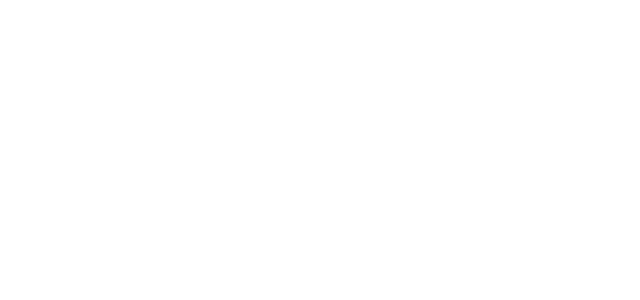
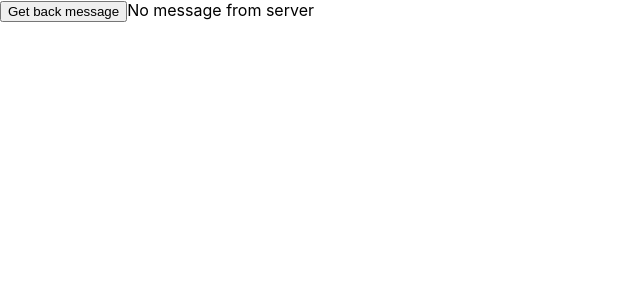
Before and after one commit to valentinEutrope/Smith, a React (Create React App) app: page /back in a window 1280 px wide. Shown: the top 300 px of the page, without its empty margins (0-640 px from the left). Built offline with nearby package versions, Linux system fonts and the light colour scheme.

Commit message:
Link between front&back done UPDATE : conflicts resolution

```diff
--- a/src/App.js
+++ b/src/App.js
@@ -4,6 +4,7 @@
 import Providers from "./Providers";
 import Home from "./Pages/Home";
 import Login from "./Pages/Login";
+import Back from "./Pages/Back";
 
 const App = () => {
   return (
@@ -16,6 +17,9 @@
           <Route exact path="/login">
             <Login />
           </Route>
+          <Route exact path="/back">
+            <Back />
+          </Route>
         </Switch>
       </Router>
     </Providers>
--- /dev/null
+++ b/src/Pages/Back/Back.js
@@ -0,0 +1,20 @@
+import React, { useState } from "react";
+
+const Back = () => {
+    const [message, setMessage] = useState("No message from server");
+
+    return (
+        <div>
+            <button onClick={() => {
+                fetch('http://localhost:8080/test')
+                    .then(res => res.json())
+                    .then((result) => {
+                        setMessage(result.message)
+                    })
+            }}>Get back message</button>
+            <span>{ message }</span>
+        </div>
+    )
+}
+
+export default Back;
--- /dev/null
+++ b/src/Pages/Back/index.js
@@ -0,0 +1 @@
+export { default } from "./Back.js";
--- a/src/Pages/Home/Home.js
+++ b/src/Pages/Home/Home.js
@@ -10,6 +10,8 @@
       <Link to="/login">
         <ButtonDanger radius={1}>Se déconnecter</ButtonDanger>
       </Link>
+      <br></br>
+      <Link to="/back">Test serveur back</Link>
     </div>
   );
 };
```
Also changed, not shown: package.json (+7 -1 lines), 2 other files (tests, documents, lock files or other folders).
